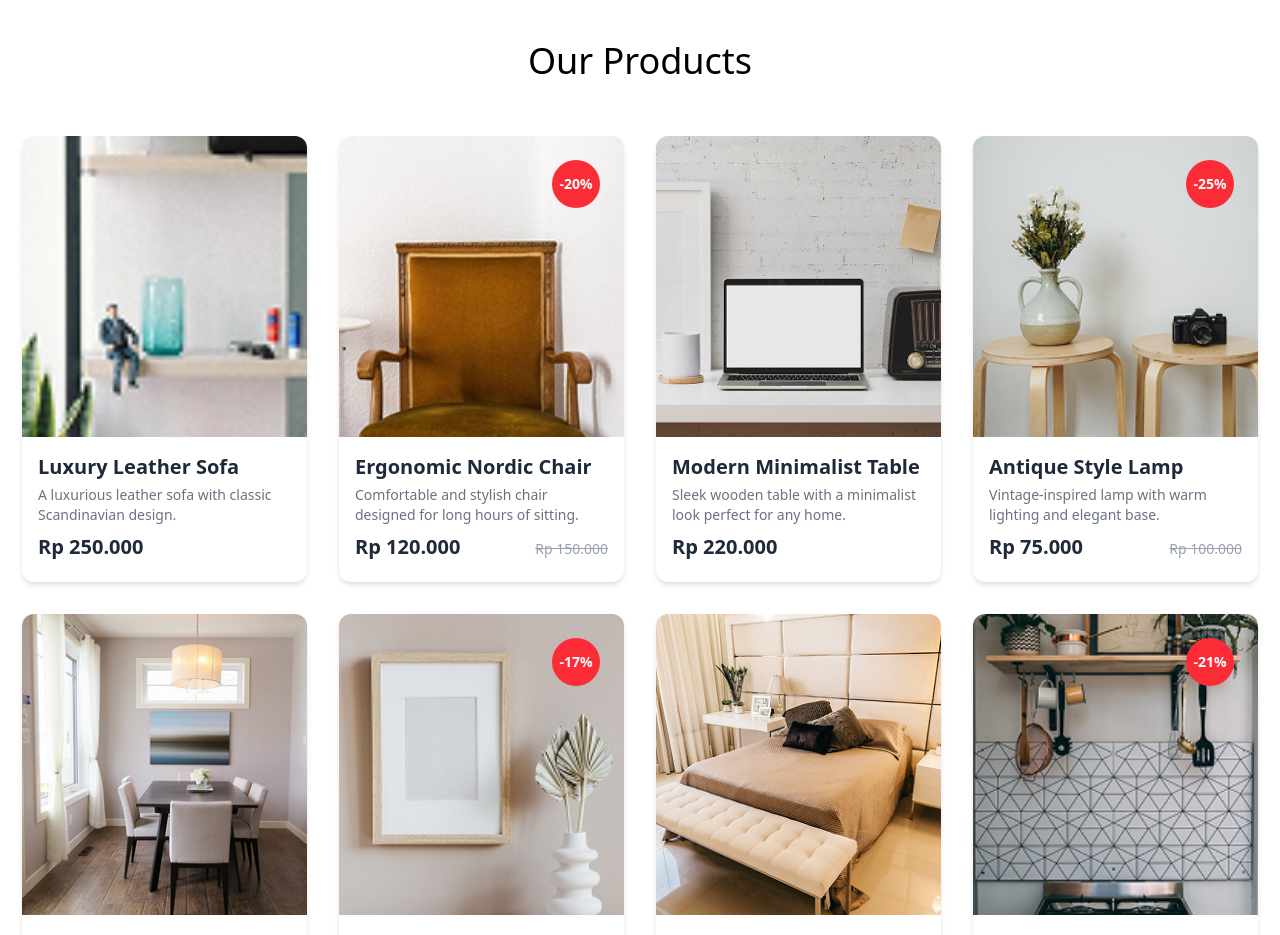
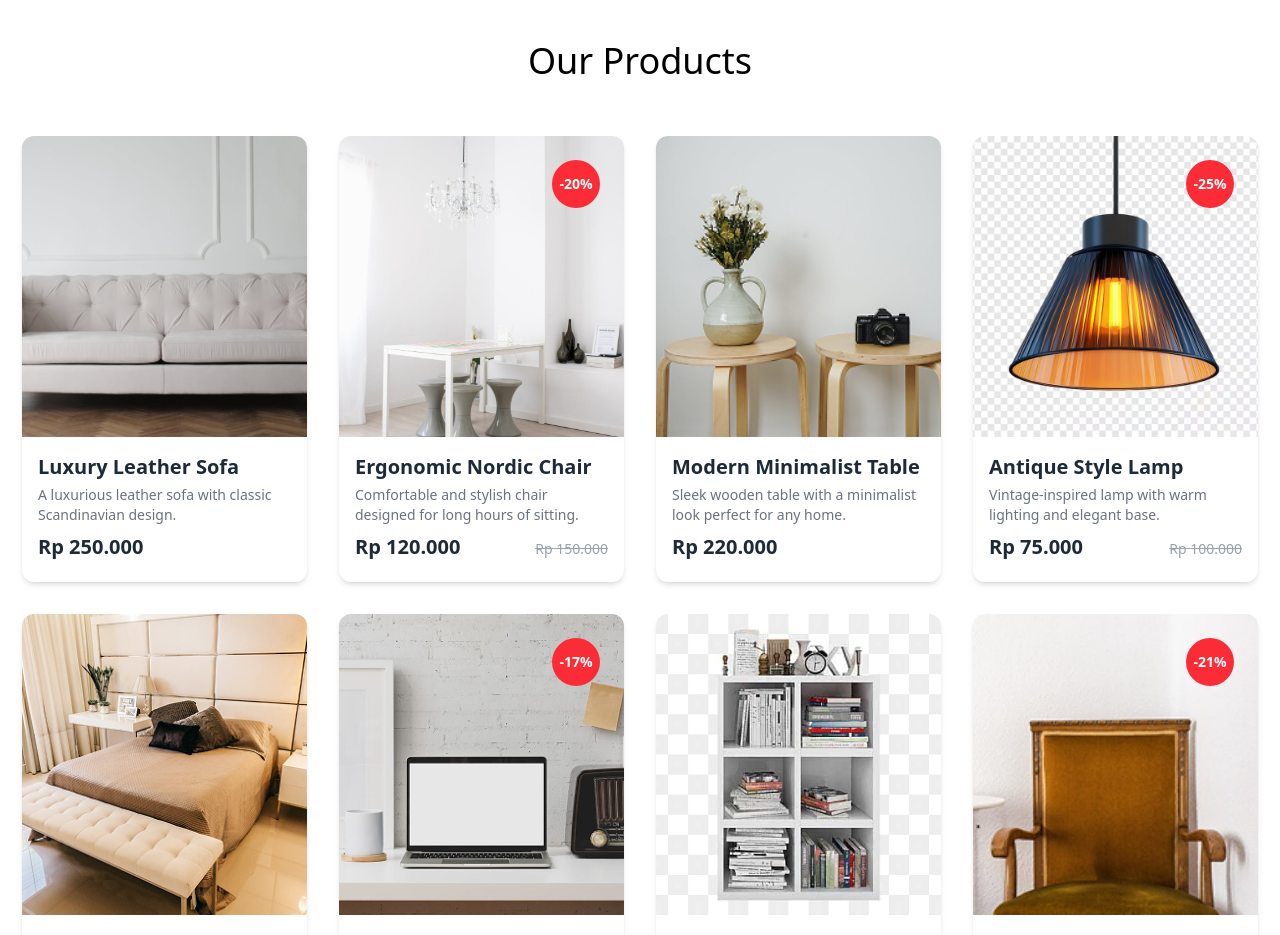
Before and after one commit to virendraPrajapat18/Furniro, a React (Vite) app in the folder client/: page / in a window 1280 px wide. Shown: the part 1500-2435 px from the top of the page. Built offline with nearby package versions, Linux system fonts and the light colour scheme.

Commit message:
Update ProductForHome.jsx

```diff
--- a/client/src/components/ProductForHome.jsx
+++ b/client/src/components/ProductForHome.jsx
@@ -9,7 +9,7 @@ const ProductForHome = () => {
       _id: "1",
       name: "Asgaard Sofa",
       title: "Luxury Leather Sofa",
-      image: "/Furniture/img1.png",
+      image: "/Furniture/sofa.png",
       price: 250000.0,
       salePrice: null,
       description: "A luxurious leather sofa with classic Scandinavian design.",
@@ -18,7 +18,7 @@ const ProductForHome = () => {
       _id: "2",
       name: "Nordic Chair",
       title: "Ergonomic Nordic Chair",
-      image: "/Furniture/img2.png",
+      image: "/Furniture/table.png",
       price: 150000.0,
       salePrice: 120000.0,
       description:
@@ -28,7 +28,7 @@ const ProductForHome = () => {
       _id: "3",
       name: "Minimal Table",
       title: "Modern Minimalist Table",
-      image: "/Furniture/img3.png",
+      image: "/Furniture/img4.png",
       price: 220000.0,
       salePrice: null,
       description:
@@ -38,7 +38,7 @@ const ProductForHome = () => {
       _id: "4",
       name: "Classic Lamp",
       title: "Antique Style Lamp",
-      image: "/Furniture/img4.png",
+      image: "/Furniture/lamp.jpg",
       price: 100000.0,
       salePrice: 75000.0,
       description: "Vintage-inspired lamp with warm lighting and elegant base.",
@@ -47,7 +47,7 @@ const ProductForHome = () => {
       _id: "5",
       name: "Classic Coffee Table",
       title: "Modern and Simple",
-      image: "/Furniture/img5.png",
+      image: "/Furniture/img7.png",
       price: 180000.0,
       salePrice: null,
       description: "A minimalist coffee table to complement your living room.",
@@ -56,7 +56,7 @@ const ProductForHome = () => {
       _id: "6",
       name: "Wooden Desk",
       title: "Sturdy Wooden Desk",
-      image: "/Furniture/img6.png",
+      image: "/Furniture/img3.png",
       price: 350000.0,
       salePrice: 290000.0,
       description: "A durable and spacious desk for your home office.",
@@ -65,7 +65,7 @@ const ProductForHome = () => {
       _id: "7",
       name: "Elegant Bookshelf",
       title: "Tall and Stylish",
-      image: "/Furniture/img7.png",
+      image: "/Furniture/bookshell.jpg",
       price: 450000.0,
       salePrice: null,
       description:
@@ -75,7 +75,7 @@ const ProductForHome = () => {
       _id: "8",
       name: "Arm Chair",
       title: "Comfortable Arm Chair",
-      image: "/Furniture/img8.png",
+      image: "/Furniture/img2.png",
       price: 120000.0,
       salePrice: 95000.0,
       description: "A plush arm chair for reading and relaxing.",
```
